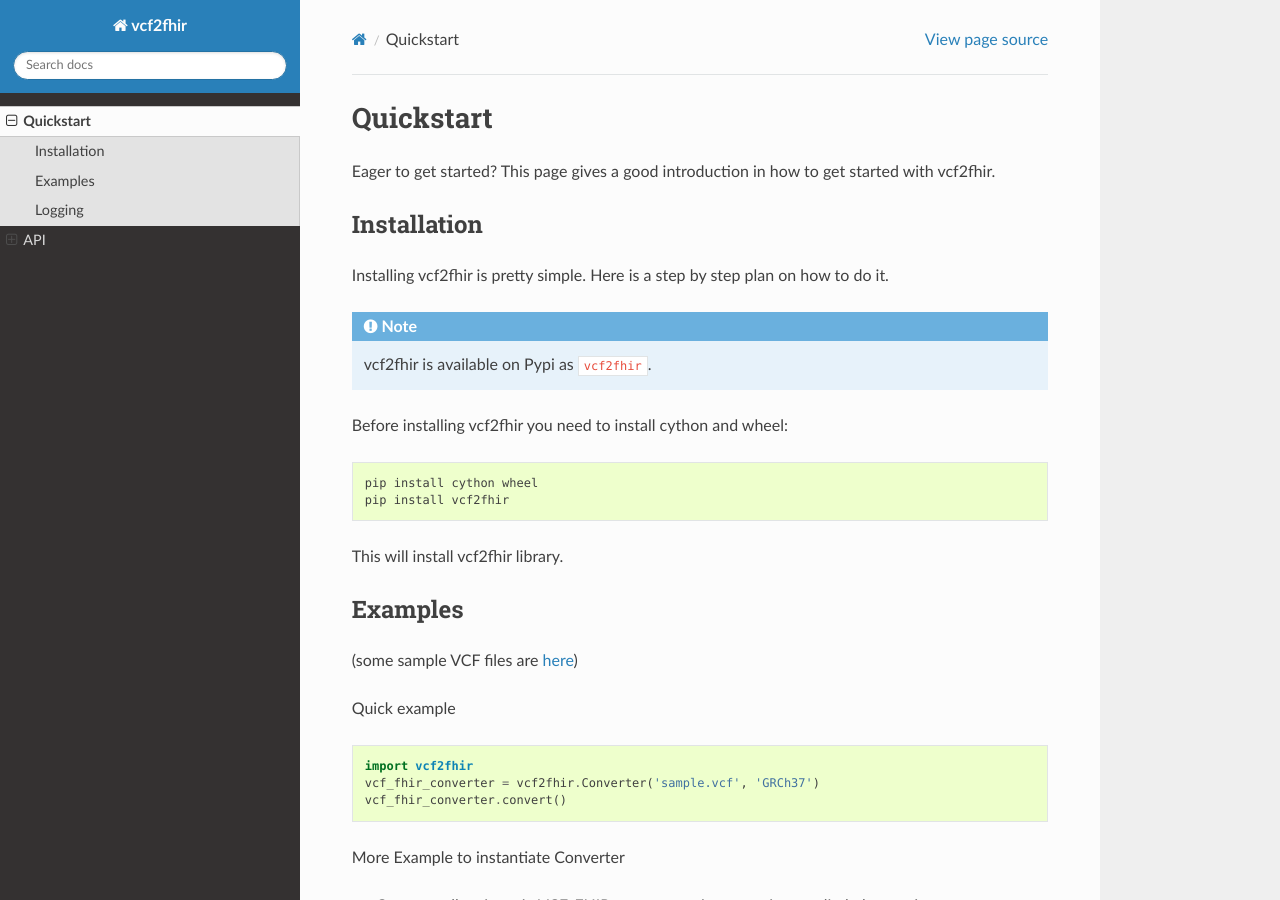
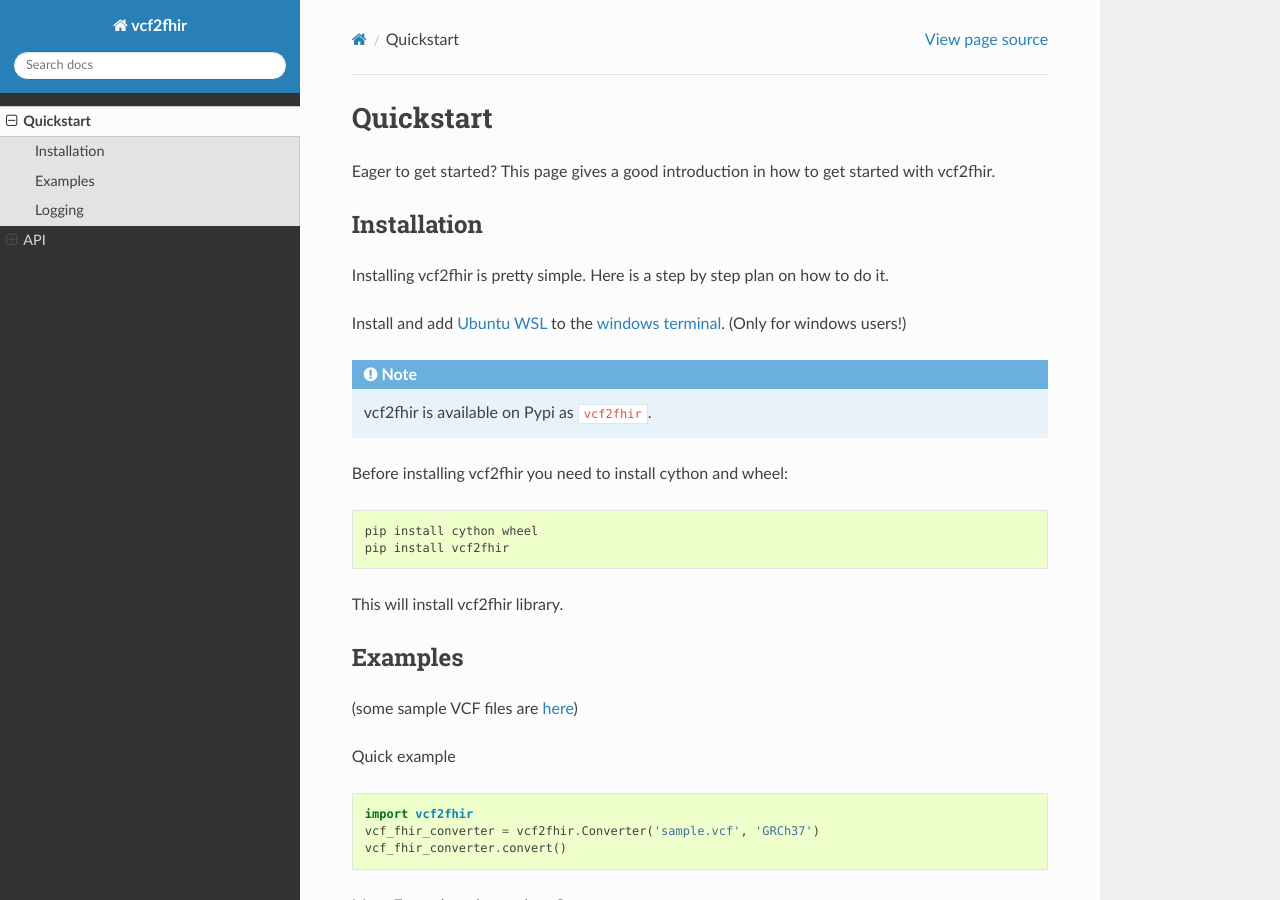
Before and after one commit to elimuinformatics/vcf2fhir, a Sphinx documentation site: the page built from docs/QUICKSTART.rst, in a window 1280 px wide and 900 px high. Built offline with Sphinx 7.4.7 and the Read the Docs theme 2.0.0, drawn with Linux system fonts in a browser that asks for light colours.

Commit message:
Updated installation guide with steps for windows
Updated the installation guide with steps on how to install vcf2fhir on windows.

```diff
--- a/docs/QUICKSTART.rst
+++ b/docs/QUICKSTART.rst
@@ -10,6 +10,8 @@ Installation
 ---------------------
 
 Installing vcf2fhir is pretty simple. Here is a step by step plan on how to do it.
+
+Install and add `Ubuntu WSL <https://www.microsoft.com/en-in/p/ubuntu-1804-lts/9n9tngvndl3q?rtc=1&activetab=pivot:overviewtab>`_ to the `windows terminal <https://www.microsoft.com/en-in/p/windows-terminal/9n0dx20hk701?activetab=pivot:overviewtab>`_. (Only for windows users!)
 
 .. note::
     vcf2fhir is available on Pypi as ``vcf2fhir``.
```
Also changed, not shown: README.md (+2 -0 lines).
